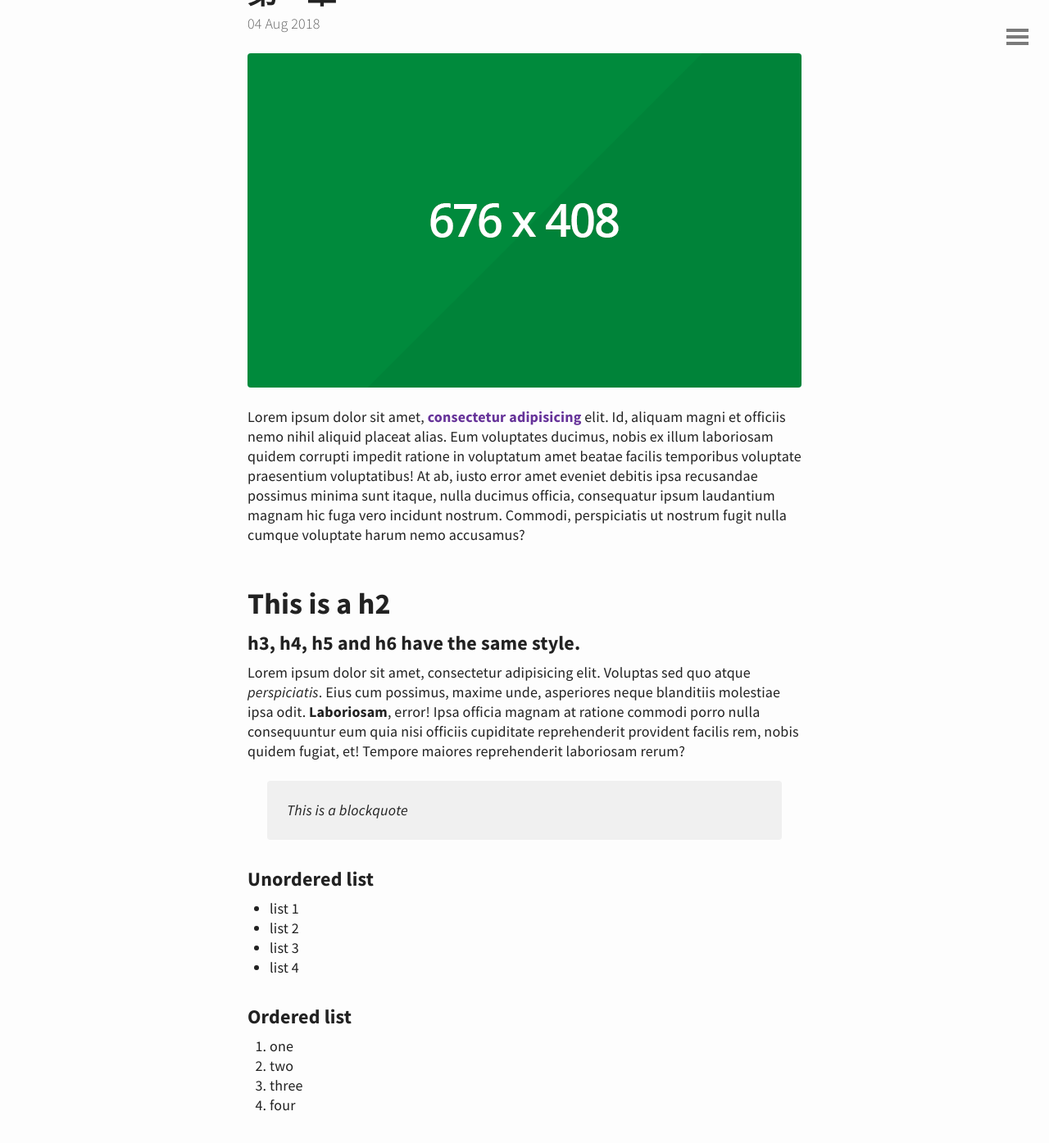
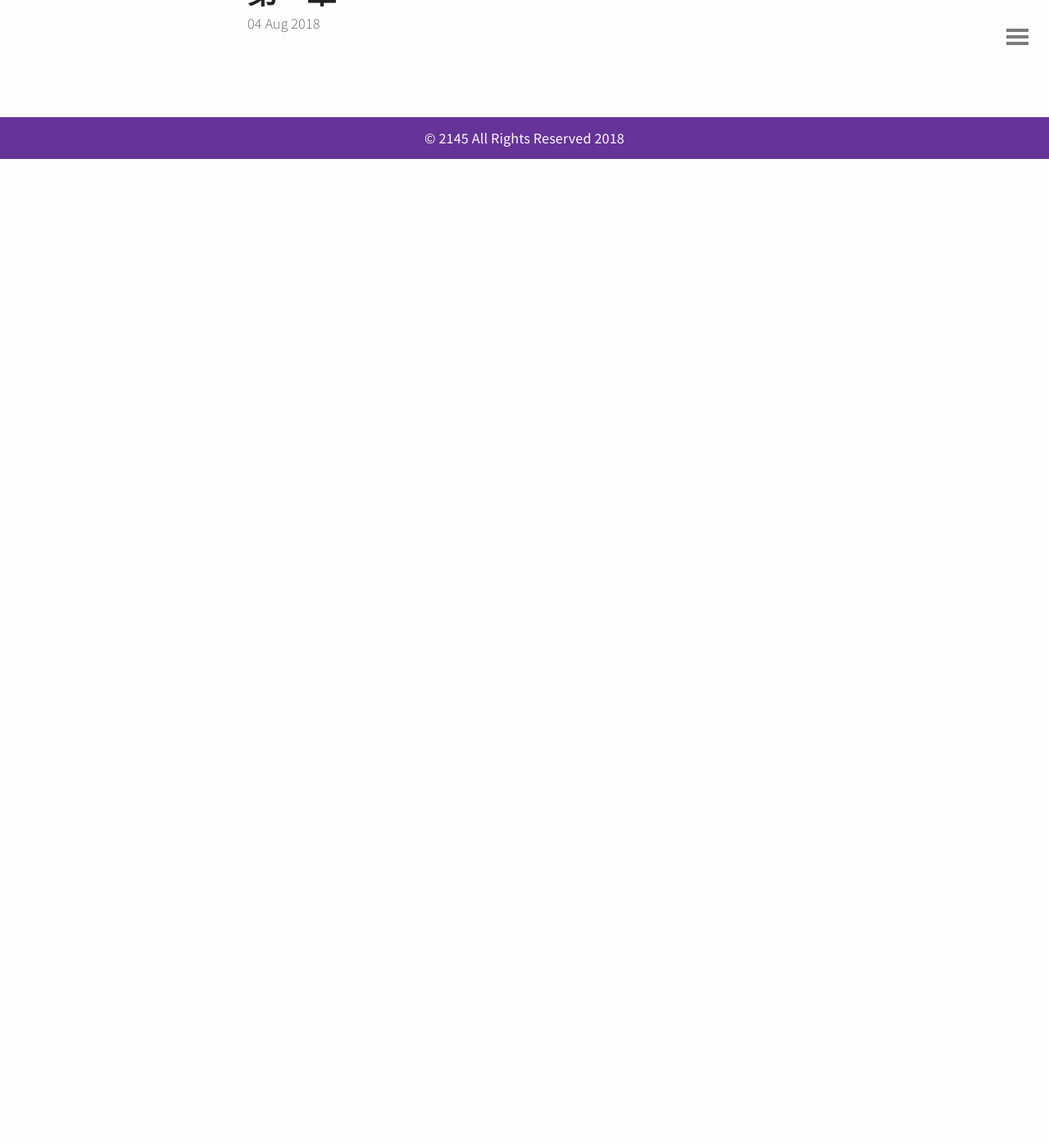
Before and after one commit to Je-pense/2145, a Jekyll site: the page built from _posts/2018-08-04-first-chapter.md, in a window 1280 px wide and 1400 px high, scrolled down 294 px. Shown: the top 1395 px of the window at 82% size. Built offline with Jekyll 4.4.1, drawn with Linux system fonts in a browser that asks for light colours; comment, search, counter and statistics services are not loaded; after the commit the page ends 900 px from its top, so only the background shows below that.

Commit message:
for the first article

```diff
--- a/_posts/2018-08-04-first-chapter.md
+++ b/_posts/2018-08-04-first-chapter.md
@@ -1,25 +1,3 @@
 ---
 title: 第一章
 ---
-![Test](/img/img-test.png "Test")
-Lorem ipsum dolor sit amet, [consectetur adipisicing](http://www.example.com) elit. Id, aliquam magni et officiis nemo nihil aliquid placeat alias. Eum voluptates ducimus, nobis ex illum laboriosam quidem corrupti impedit ratione in voluptatum amet beatae facilis temporibus voluptate praesentium voluptatibus! At ab, iusto error amet eveniet debitis ipsa recusandae possimus minima sunt itaque, nulla ducimus officia, consequatur ipsum laudantium magnam hic fuga vero incidunt nostrum. Commodi, perspiciatis ut nostrum fugit nulla cumque voluptate harum nemo accusamus?
-
-## This is a h2
-
-### h3, h4, h5 and h6 have the same style.
-
-Lorem ipsum dolor sit amet, consectetur adipisicing elit. Voluptas sed quo atque *perspiciatis*. Eius cum possimus, maxime unde, asperiores neque blanditiis molestiae ipsa odit. **Laboriosam**, error! Ipsa officia magnam at ratione commodi porro nulla consequuntur eum quia nisi officiis cupiditate reprehenderit provident facilis rem, nobis quidem fugiat, et! Tempore maiores reprehenderit laboriosam rerum?
-
-> This is a blockquote
-
-### Unordered list
-- list 1
-- list 2
-- list 3
-- list 4
-
-### Ordered list
-1. one
-2. two
-3. three
-4. four
```
Also changed, not shown: img/img-test.png (deleted).
